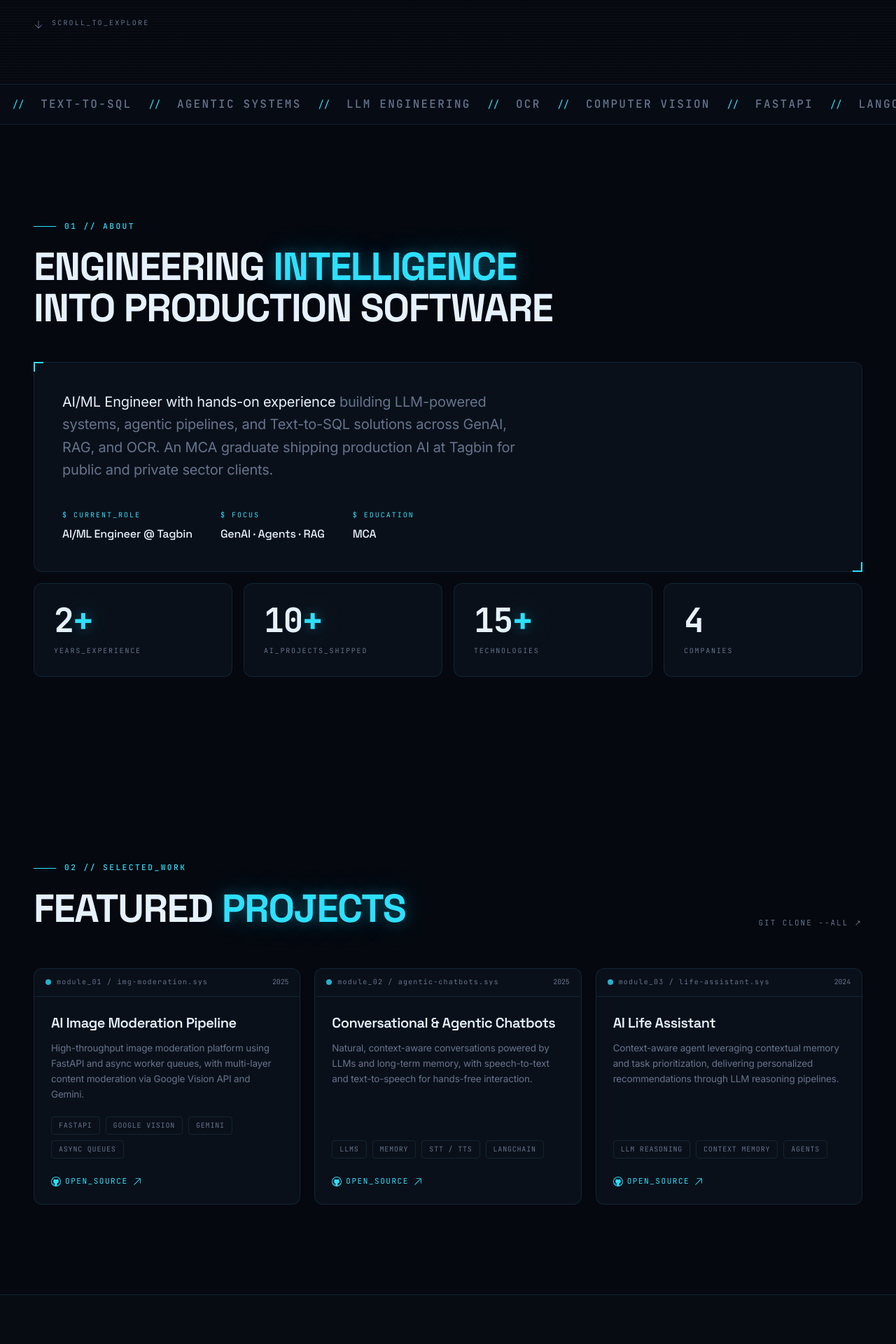
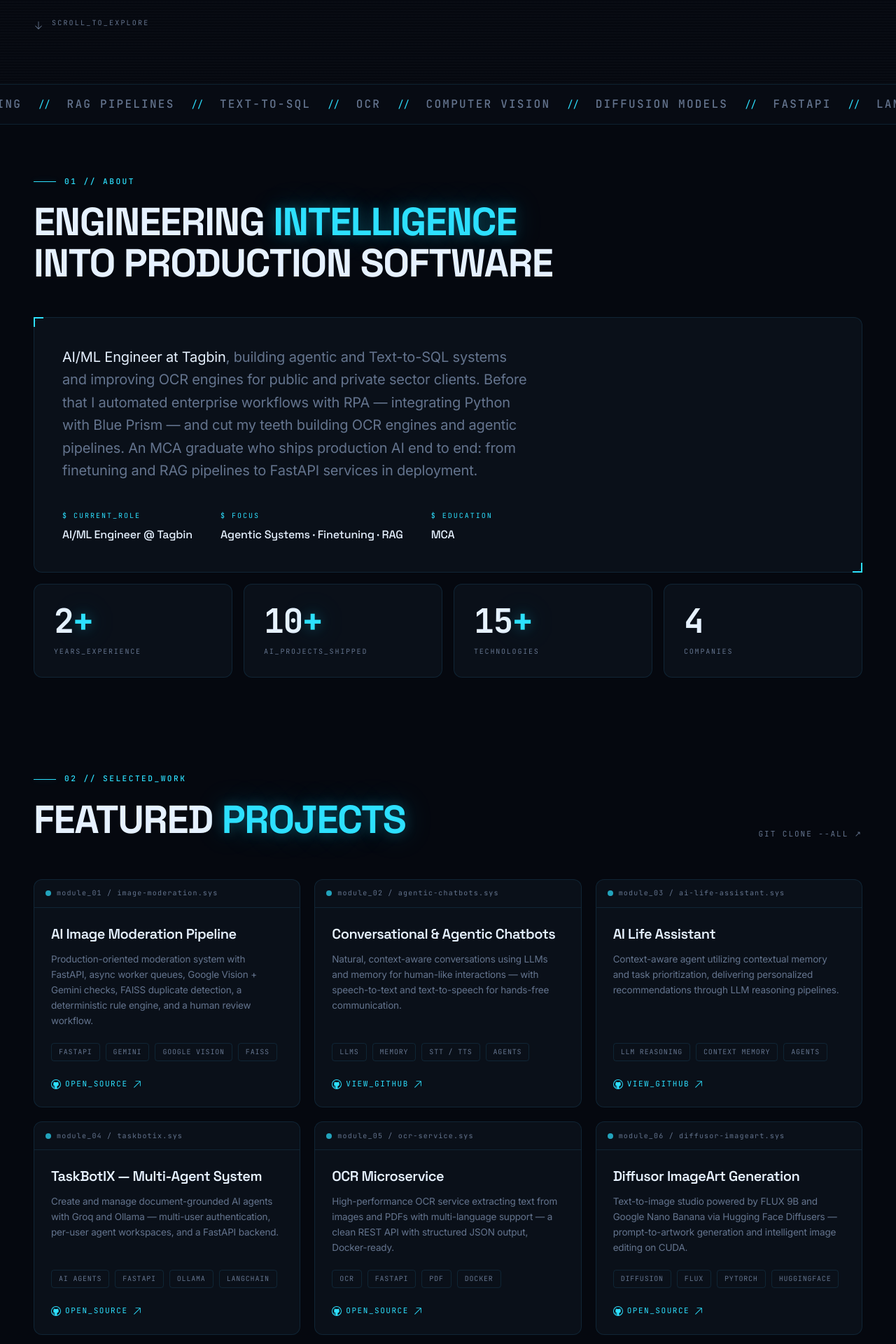
Before and after one commit to HarshTekwani21/Portfolio, a React (Vite) app: page / in a window 1280 px wide. Shown: the part 680-2600 px from the top of the page at 70% size. Built offline with nearby package versions, Linux system fonts and the light colour scheme.

Commit message:
refine components - polish sections and content

```diff
--- a/index.html
+++ b/index.html
@@ -4,7 +4,7 @@
     <meta charset="UTF-8" />
     <link rel="icon" type="image/svg+xml" href="/favicon.svg" />
     <meta name="viewport" content="width=device-width, initial-scale=1.0" />
-    <meta name="description" content="Harsh Tekwani — AI/ML Engineer & GenAI Developer. LLM-powered systems, agentic pipelines, RAG, and Text-to-SQL solutions." />
+    <meta name="description" content="Harsh Tekwani — AI/ML Engineer. Agentic systems, LLM finetuning, RAG, OCR, and Text-to-SQL solutions." />
     <meta name="theme-color" content="#05080F" />
     <title>Harsh Tekwani — AI/ML Engineer</title>
   </head>
--- a/src/components/About.jsx
+++ b/src/components/About.jsx
@@ -44,7 +44,7 @@ function Counter({ end, duration = 1.8 }) {
 
 export default function About() {
   return (
-    <section id="about" className="py-24 sm:py-32 scroll-mt-20">
+    <section id="about" className="py-12 sm:py-16 scroll-mt-20">
       <div className="container-x">
         <motion.div
           initial={{ opacity: 0, y: 24 }}
@@ -70,10 +70,12 @@ export default function About() {
             className="tile hud-corners lg:col-span-3 p-8 sm:p-10 flex flex-col justify-between gap-10"
           >
             <p className="text-lg sm:text-xl leading-relaxed text-[var(--muted)] max-w-2xl">
-              <span className="text-[var(--text)]">AI/ML Engineer with hands-on experience</span> building
-              LLM-powered systems, agentic pipelines, and Text-to-SQL solutions across GenAI,
-              RAG, and OCR. An MCA graduate shipping production AI at Tagbin
-              for public and private sector clients.
+              <span className="text-[var(--text)]">AI/ML Engineer at Tagbin</span>, building agentic and
+              Text-to-SQL systems and improving OCR engines for public and private sector
+              clients. Before that I automated enterprise workflows with RPA — integrating
+              Python with Blue Prism — and cut my teeth building OCR engines and agentic
+              pipelines. An MCA graduate who ships production AI end to end: from
+              finetuning and RAG pipelines to FastAPI services in deployment.
             </p>
             <div className="flex flex-wrap gap-x-10 gap-y-4">
               <div>
@@ -82,7 +84,7 @@ export default function About() {
               </div>
               <div>
                 <p className="mono text-[10px] tracking-[0.2em] uppercase text-[var(--accent-text)] mb-1.5">$ focus</p>
-                <p className="font-display font-medium">GenAI · Agents · RAG</p>
+                <p className="font-display font-medium">Agentic Systems · Finetuning · RAG</p>
               </div>
               <div>
                 <p className="mono text-[10px] tracking-[0.2em] uppercase text-[var(--accent-text)] mb-1.5">$ education</p>
--- a/src/components/Certifications.jsx
+++ b/src/components/Certifications.jsx
@@ -12,7 +12,7 @@ const ease = [0.22, 1, 0.36, 1]
 
 export default function Certifications() {
   return (
-    <section id="certifications" className="py-24 sm:py-32 scroll-mt-20 bg-[var(--surface)]/50 border-y border-[var(--line)]">
+    <section id="certifications" className="py-12 sm:py-16 scroll-mt-20 bg-[var(--surface)]/50 border-y border-[var(--line)]">
       <div className="container-x">
         <motion.div
           initial={{ opacity: 0, y: 24 }}
--- a/src/components/Contact.jsx
+++ b/src/components/Contact.jsx
@@ -13,7 +13,7 @@ const ease = [0.22, 1, 0.36, 1]
 
 export default function Contact() {
   return (
-    <section id="contact" className="py-28 sm:py-40 scroll-mt-20">
+    <section id="contact" className="py-16 sm:py-24 scroll-mt-20">
       <div className="container-x">
         <motion.p
           initial={{ opacity: 0, y: 24 }}
@@ -44,8 +44,8 @@ export default function Contact() {
           transition={{ duration: 0.7, delay: 0.2, ease }}
           className="mono text-[13px] text-[var(--muted)] leading-relaxed max-w-md mb-12"
         >
-          <span className="text-[var(--accent-text)]">$</span> echo &quot;open to new projects,
-          creative ideas &amp; opportunities&quot;
+          <span className="text-[var(--accent-text)]">$</span> echo &quot;have a project or an
+          idea in mind? drop me a line&quot;
         </motion.p>
 
         {/* Giant email link */}
--- a/src/components/Experience.jsx
+++ b/src/components/Experience.jsx
@@ -37,7 +37,7 @@ const ease = [0.22, 1, 0.36, 1]
 
 export default function Experience() {
   return (
-    <section id="experience" className="py-24 sm:py-32 scroll-mt-20 bg-[var(--surface)]/50 border-y border-[var(--line)]">
+    <section id="experience" className="py-12 sm:py-16 scroll-mt-20 bg-[var(--surface)]/50 border-y border-[var(--line)]">
       <div className="container-x">
         <motion.div
           initial={{ opacity: 0, y: 24 }}
--- a/src/components/Hero.jsx
+++ b/src/components/Hero.jsx
@@ -18,9 +18,9 @@ const script = [
   { prompt: true, text: 'whoami' },
   { prompt: false, text: 'Harsh Tekwani — AI/ML Engineer' },
   { prompt: true, text: 'cat focus.txt' },
-  { prompt: false, text: 'GenAI · RAG · Agentic Systems · Text-to-SQL' },
-  { prompt: true, text: './status --now' },
-  { prompt: false, text: '● open to opportunities', ok: true },
+  { prompt: false, text: 'Agentic Systems · LLM Finetuning · RAG · Text-to-SQL' },
+  { prompt: true, text: 'ls ./deployed' },
+  { prompt: false, text: 'image_moderation  voice_rag  ocr_service  multi_agents', ok: true },
 ]
 
 function useTypewriter(lines, startDelay = 1200, speed = 34) {
@@ -103,7 +103,7 @@ export default function Hero() {
         >
           <span className="inline-flex items-center gap-2.5 mono text-[11px] tracking-[0.18em] uppercase text-[var(--muted)] border border-[var(--line)] rounded-md px-3.5 py-2">
             <span className="w-2 h-2 rounded-full bg-[var(--accent-2)] animate-blink [box-shadow:0_0_10px_var(--glow-2)]" />
-            sys.status: available_for_hire
+            role: ai/ml_engineer @ tagbin
           </span>
           <span className="hidden sm:block mono text-[11px] tracking-[0.18em] uppercase text-[var(--muted)]">
             loc: gurugram.in // 28.45°N 77.02°E
@@ -130,7 +130,7 @@ export default function Hero() {
               transition={{ duration: 0.8, delay: 0.5, ease }}
               className="font-display text-xl sm:text-2xl font-medium tracking-tight mb-5"
             >
-              AI/ML Engineer <span className="text-[var(--accent-text)]">//</span> GenAI Developer
+              AI/ML Engineer <span className="text-[var(--accent-text)]">//</span> Agentic Systems &amp; Finetuning
             </motion.p>
 
             <motion.p
@@ -139,9 +139,9 @@ export default function Hero() {
               transition={{ duration: 0.8, delay: 0.65, ease }}
               className="text-[15px] text-[var(--muted)] leading-relaxed max-w-lg mb-9"
             >
-              I build LLM-powered systems, agentic pipelines, and Text-to-SQL solutions
-              across GenAI, RAG, and OCR — delivering production-ready AI for public
-              and private sector clients.
+              I build agentic systems, LLM-powered pipelines, and Text-to-SQL solutions —
+              spanning finetuning, RAG, and OCR — delivering production-ready AI for
+              public and private sector clients.
             </motion.p>
 
             <motion.div
--- a/src/components/Marquee.jsx
+++ b/src/components/Marquee.jsx
@@ -1,6 +1,6 @@
 const items = [
-  'Generative AI', 'RAG Pipelines', 'Text-to-SQL', 'Agentic Systems',
-  'LLM Engineering', 'OCR', 'Computer Vision', 'FastAPI', 'LangChain',
+  'Agentic Systems', 'LLM Finetuning', 'RAG Pipelines', 'Text-to-SQL',
+  'OCR', 'Computer Vision', 'Diffusion Models', 'FastAPI', 'LangChain',
 ]
 
 export default function Marquee() {
--- a/src/components/Projects.jsx
+++ b/src/components/Projects.jsx
@@ -4,28 +4,46 @@ import { VscGithub } from 'react-icons/vsc'
 
 const projects = [
   {
-    id: 'img-moderation',
+    id: 'image-moderation',
     title: 'AI Image Moderation Pipeline',
-    desc: 'High-throughput image moderation platform using FastAPI and async worker queues, with multi-layer content moderation via Google Vision API and Gemini.',
-    tags: ['FastAPI', 'Google Vision', 'Gemini', 'Async Queues'],
-    github: 'https://github.com/HarshTekwani21',
-    year: '2025',
+    desc: 'Production-oriented moderation system with FastAPI, async worker queues, Google Vision + Gemini checks, FAISS duplicate detection, a deterministic rule engine, and a human review workflow.',
+    tags: ['FastAPI', 'Gemini', 'Google Vision', 'FAISS'],
+    github: 'https://github.com/HarshTekwani21/Image_Moderation',
   },
   {
     id: 'agentic-chatbots',
     title: 'Conversational & Agentic Chatbots',
-    desc: 'Natural, context-aware conversations powered by LLMs and long-term memory, with speech-to-text and text-to-speech for hands-free interaction.',
-    tags: ['LLMs', 'Memory', 'STT / TTS', 'LangChain'],
+    desc: 'Natural, context-aware conversations using LLMs and memory for human-like interactions — with speech-to-text and text-to-speech for hands-free communication.',
+    tags: ['LLMs', 'Memory', 'STT / TTS', 'Agents'],
     github: 'https://github.com/HarshTekwani21',
-    year: '2025',
   },
   {
-    id: 'life-assistant',
+    id: 'ai-life-assistant',
     title: 'AI Life Assistant',
-    desc: 'Context-aware agent leveraging contextual memory and task prioritization, delivering personalized recommendations through LLM reasoning pipelines.',
+    desc: 'Context-aware agent utilizing contextual memory and task prioritization, delivering personalized recommendations through LLM reasoning pipelines.',
     tags: ['LLM Reasoning', 'Context Memory', 'Agents'],
     github: 'https://github.com/HarshTekwani21',
-    year: '2024',
+  },
+  {
+    id: 'taskbotix',
+    title: 'TaskBotIX — Multi-Agent System',
+    desc: 'Create and manage document-grounded AI agents with Groq and Ollama — multi-user authentication, per-user agent workspaces, and a FastAPI backend.',
+    tags: ['AI Agents', 'FastAPI', 'Ollama', 'LangChain'],
+    github: 'https://github.com/HarshTekwani21/TaskBotIX',
+  },
+  {
+    id: 'ocr-service',
+    title: 'OCR Microservice',
+    desc: 'High-performance OCR service extracting text from images and PDFs with multi-language support — a clean REST API with structured JSON output, Docker-ready.',
+    tags: ['OCR', 'FastAPI', 'PDF', 'Docker'],
+    github: 'https://github.com/HarshTekwani21/Ocr_Service',
+  },
+  {
+    id: 'diffusor-imageart',
+    title: 'Diffusor ImageArt Generation',
+    desc: 'Text-to-image studio powered by FLUX 9B and Google Nano Banana via Hugging Face Diffusers — prompt-to-artwork generation and intelligent image editing on CUDA.',
+    tags: ['Diffusion', 'FLUX', 'PyTorch', 'HuggingFace'],
+    github: 'https://github.com/HarshTekwani21/Diffusor_ImageArt_Genration',
   },
 ]
 
@@ -33,7 +51,7 @@ const ease = [0.22, 1, 0.36, 1]
 
 export default function Projects() {
   return (
-    <section id="work" className="py-24 sm:py-32 scroll-mt-20">
+    <section id="work" className="py-12 sm:py-16 scroll-mt-20">
       <div className="container-x">
         <motion.div
           initial={{ opacity: 0, y: 24 }}
@@ -77,7 +95,6 @@ export default function Projects() {
                 <span className="mono text-[10px] tracking-[0.12em] text-[var(--muted)]">
                   module_0{i + 1} / {p.id}.sys
                 </span>
-                <span className="ml-auto mono text-[10px] text-[var(--muted)]">{p.year}</span>
               </div>
 
               <div className="p-6 flex flex-col grow">
@@ -97,7 +114,7 @@ export default function Projects() {
                 </div>
                 <span className="mono text-[11px] tracking-[0.14em] uppercase text-[var(--accent-text)] inline-flex items-center gap-1.5">
                   <VscGithub className="w-3.5 h-3.5" />
-                  open_source
+                  {p.github.replace(/\/$/, '').split('/').length > 4 ? 'open_source' : 'view_github'}
                   <HiArrowUpRight className="w-3.5 h-3.5 transition-transform duration-300 group-hover:translate-x-0.5 group-hover:-translate-y-0.5" />
                 </span>
               </div>
--- a/src/components/Skills.jsx
+++ b/src/components/Skills.jsx
@@ -46,7 +46,7 @@ const ease = [0.22, 1, 0.36, 1]
 
 export default function Skills() {
   return (
-    <section id="skills" className="py-24 sm:py-32 scroll-mt-20">
+    <section id="skills" className="py-12 sm:py-16 scroll-mt-20">
       <div className="container-x">
         <motion.div
           initial={{ opacity: 0, y: 24 }}
```
